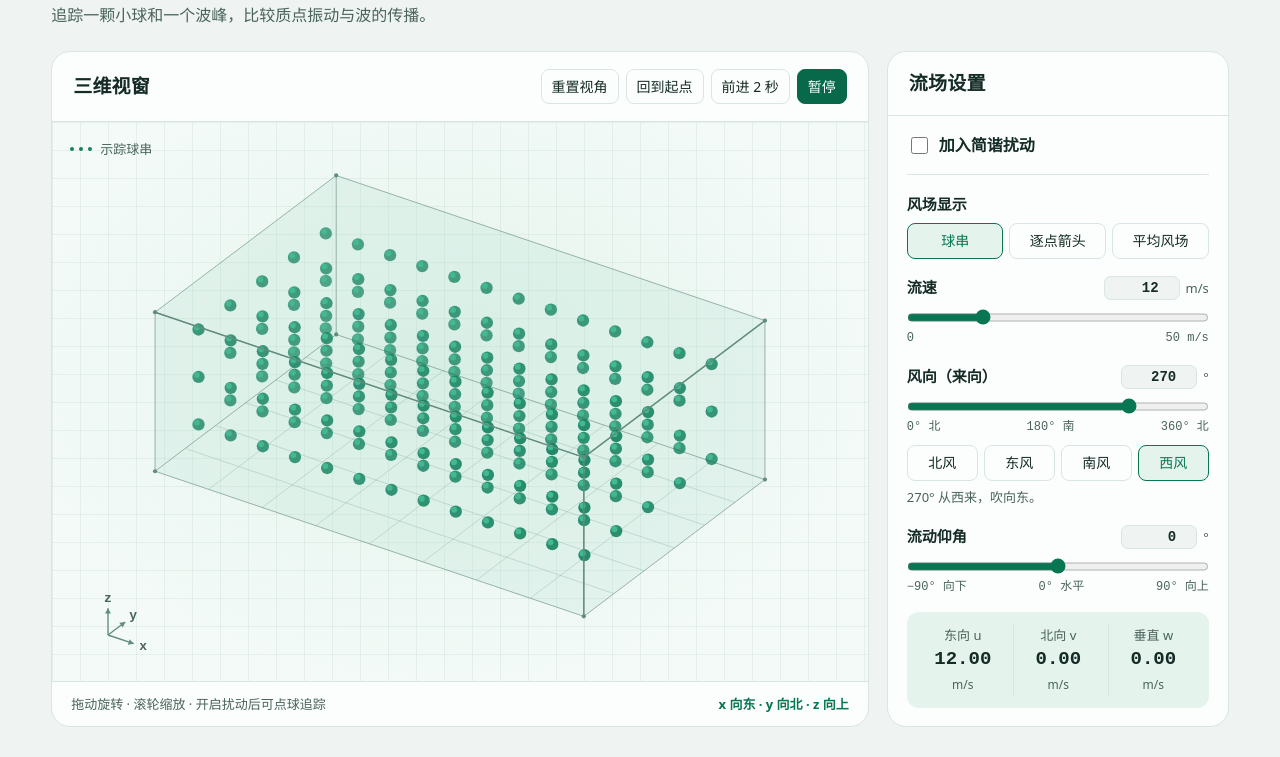
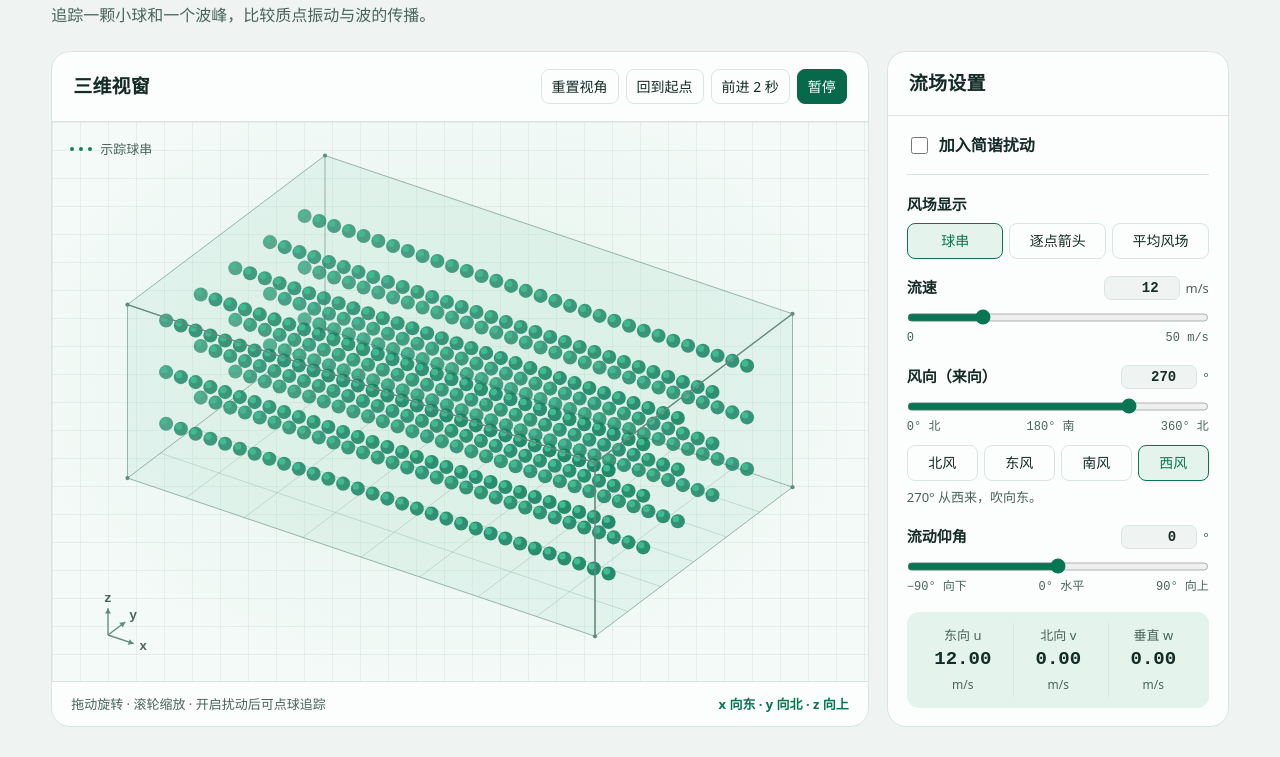
Before and after one commit to baitianle804/atmospheric-wave-helper, a plain HTML site: page index.html in a window 1280 px wide. Shown: the part 173-930 px from the top of the page. Drawn offline with Linux system fonts and the light colour scheme.

Commit message:
Adjust stage dimensions and ball properties

```diff
--- a/index.html
+++ b/index.html
@@ -46,7 +46,7 @@ h2 {font-size:19px;letter-spacing:.01em}
 .btn.primary {background:var(--solid);border-color:var(--solid);color:var(--on-solid)}
 .btn:disabled {opacity:.45;cursor:default}
 .viewer {display:flex;flex-direction:column}
-.stage {position:relative;min-height:420px;flex:1;background:radial-gradient(ellipse at 48% 45%, var(--soft), transparent 72%),var(--stage)}
+.stage {position:relative;min-height:520px;flex:1;background:radial-gradient(ellipse at 48% 45%, var(--soft), transparent 72%),var(--stage)}
 .stage::before {position:absolute;inset:0;content:"";background-image:linear-gradient(var(--grid) 1px,transparent 1px),linear-gradient(90deg,var(--grid) 1px,transparent 1px);background-size:28px 28px;pointer-events:none}
 canvas {position:absolute;width:100%;height:100%;display:block;cursor:grab;touch-action:none}
 canvas:active {cursor:grabbing}
@@ -103,7 +103,7 @@ input[type=range] {width:100%;margin:0;display:block;cursor:pointer;accent-color
 .metric strong {display:block;margin:4px 0 1px;font:700 19px/1.1 ui-monospace,monospace}
 .metric small {font-size:12px;color:var(--muted)}
 @media(max-width:900px) {.workspace {grid-template-columns:minmax(0,1fr) 300px;gap:12px}}
-@media(max-width:760px) {.workspace {grid-template-columns:1fr}.stage {min-height:clamp(320px,67vw,510px)}}
+@media(max-width:760px) {.workspace {grid-template-columns:1fr}.stage {min-height:clamp(350px,72vw,560px)}}
 @media(max-width:390px) {.shell {padding-inline:12px}.bar {padding-inline:12px}.themes button {padding-inline:7px}.brand {gap:7px}}
 </style>
 </head>
@@ -237,8 +237,8 @@ const bounds = [4.2, 2.65, 1.5];
 const radians = Math.PI / 180;
 const state = {speed: 12, direction: 270, elevation: 0, display: 'rows', running: !matchMedia('(prefers-reduced-motion: reduce)').matches};
 let velocity, unit, palette, width, height, drag, previousTime, animation;
-const ballSpacing = .63;
-const ballRadius = .10;
+const ballSpacing = .265;
+const ballRadius = .105;
 const ballBounds = bounds.map(radius => radius-ballRadius);
 const metresPerUnit = 100;
 const timeScale = 3;
@@ -401,9 +401,13 @@ function draw() {
   const sinYaw = Math.sin(camera.yaw);
   const cosTilt = Math.cos(camera.tilt);
   const sinTilt = Math.sin(camera.tilt);
+  const projectedWidth = 2*(Math.abs(cosYaw)*bounds[0]+Math.abs(sinYaw)*bounds[1]);
   const projectedHeight = 2*(Math.abs(sinYaw*sinTilt)*bounds[0]
     + Math.abs(cosYaw*sinTilt)*bounds[1] + cosTilt*bounds[2]);
-  const scale = Math.min(width/12.6,height/9.1,(height-70)/projectedHeight)*camera.zoom;
+  const horizontalPadding = clamp(width*.095,30,92);
+  const verticalPadding = clamp(height*.14,60,110);
+  const scale = Math.min((width-horizontalPadding)/projectedWidth,
+    (height-verticalPadding)/projectedHeight)*camera.zoom;
   function project([x,y,z], centerX=width*.5, centerY=height*.49, size=scale) {
     const lateral = x*cosYaw-y*sinYaw;
     const forward = x*sinYaw+y*cosYaw;
```
